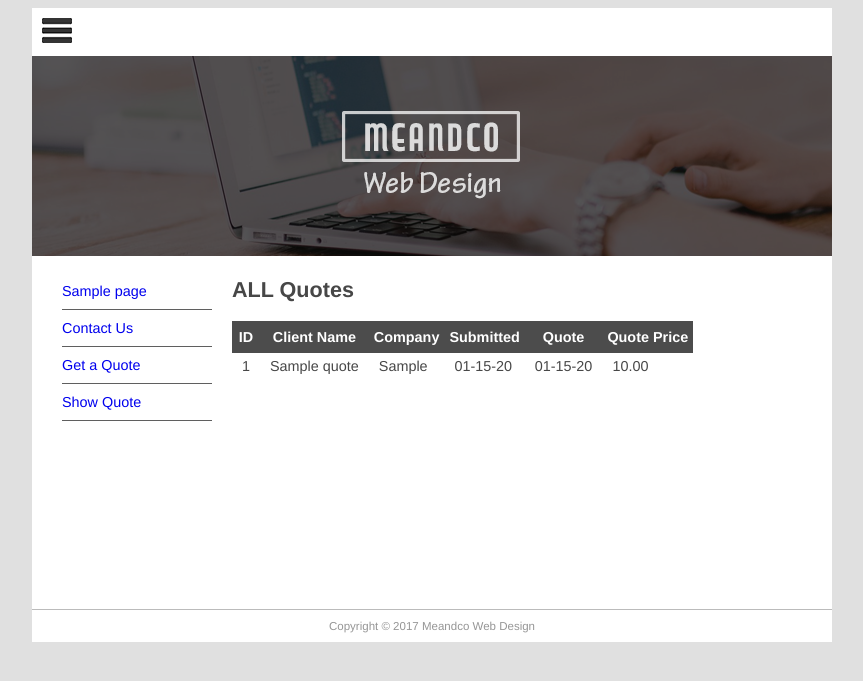
After one commit to ismaina/mydjangosite, a Django app: page /quote/show in a window 1280 px wide. The commit adds this page. Shown: the top 681 px of the page, without its empty margins (208-1071 px from the left). Run offline with Django 3.2, Linux system fonts and the light colour scheme; tables that the repository leaves empty hold one stand-in row (values such as "Sample post"); parts of the project's set-up code (start-up, migrations or seed data) failed here and were passed over.

Commit message:
added show quotes as list functionality using template view: localhost:8000/quote/show/

```diff
--- a/mfdw_site/static/main.css
+++ b/mfdw_site/static/main.css
@@ -1,4 +1,18 @@
 @charset "utf-8";
+.quotehdr th {
+	background-color: #4c4c4c;
+	color: white;
+	text-align:center;
+	padding: 8px 5px;
+	border: none;
+}
+.quoterow td {
+	padding: 5px 10px;
+}
+.altrow {
+	background-color: #e0e0e0;
+}
+
 #header {
 	border-style: none;
 	width: 800px;
--- a/mfdw_site/templates/base.html
+++ b/mfdw_site/templates/base.html
@@ -28,6 +28,7 @@
                     {% endblock sidenav %}
                     <li><a href="/contact">Contact Us</a></li>
                     <li><a href="/quote/">Get a Quote</a></li>
+                    <li><a href="/quote/show">Show Quote</a></li>
                     </ul>
                 </nav>
             </aside>
--- /dev/null
+++ b/quotes/templates/quotes/quote_list.html
@@ -0,0 +1,27 @@
+{% extends "quotes/quote.html" %}
+
+{% block title %}All Quotes{% endblock title %}
+
+{% block content %}
+    <h1>ALL Quotes</h1>
+    <table style="border-collapse:collapse">
+        <tr class="quotehdr">
+            <th>ID</th>
+            <th>Client Name</th>
+            <th>Company</th>
+            <th>Submitted</th>
+            <th>Quote</th>
+            <th>Quote Price</th>
+        </tr>
+        {% for quote in all_quotes %}
+            <tr class="quoterow" {% cycle '' 'altrow' %}>
+                <td>{{ quote.id }}</td>
+                <td>{{ quote.name }}</td>
+                <td>{{ quote.company }}</td>
+                <td>{{ quote.submitted|date:"m-d-y" }}</td>
+                <td>{{ quote.quotedate|date:"m-d-y"|default:"pending" }}</td>
+                <td>{{ quote.quoteprice|default:"--" }}</td>
+            </tr>
+        {% endfor %}
+    </table>
+{% endblock content %}
--- a/quotes/urls.py
+++ b/quotes/urls.py
@@ -1,6 +1,8 @@
 from django.urls import path
 from . import views
+from .views  import QuoteList
 
 urlpatterns = [
     path('', views.quote_req, name='quote-request'),
+    path('show', QuoteList.as_view(), name='show-quotes'),
 ]
--- a/quotes/views.py
+++ b/quotes/views.py
@@ -1,9 +1,20 @@
 from django.shortcuts import render
 from django.http import HttpResponseRedirect
+from django.views.generic.list import ListView
 
 from .models import Quote
 from .forms import QuoteForm
 from pages.models import Page
+
+
+class QuoteList(ListView):
+    model = Quote
+    context_object_name = 'all_quotes'
+
+    def get_context_data(self,**kwargs):
+        context = super(QuoteList, self).get_context_data(**kwargs)
+        context['page_list'] = Page.objects.all()
+        return context
 
 
 def quote_req(request):
```
